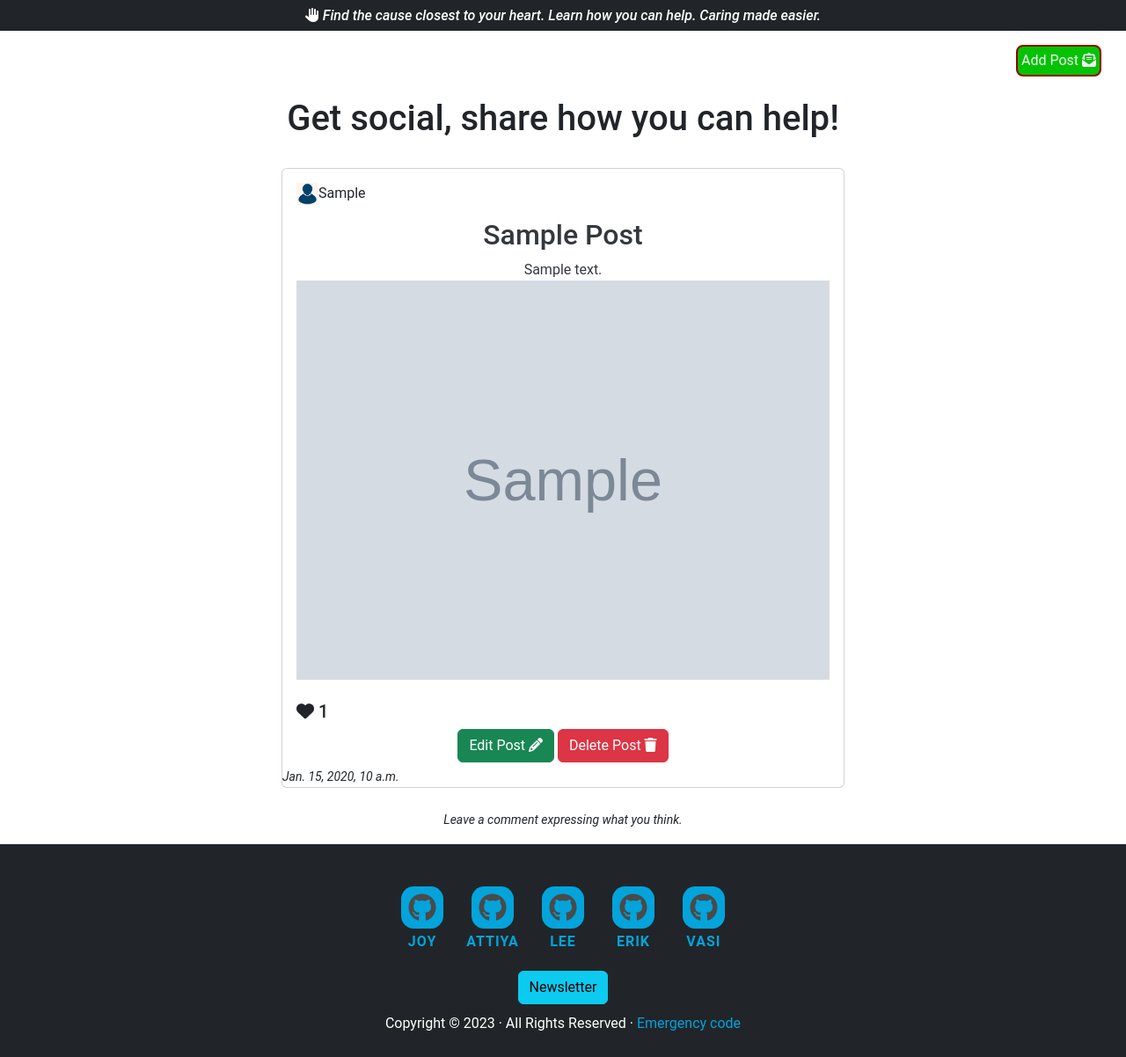
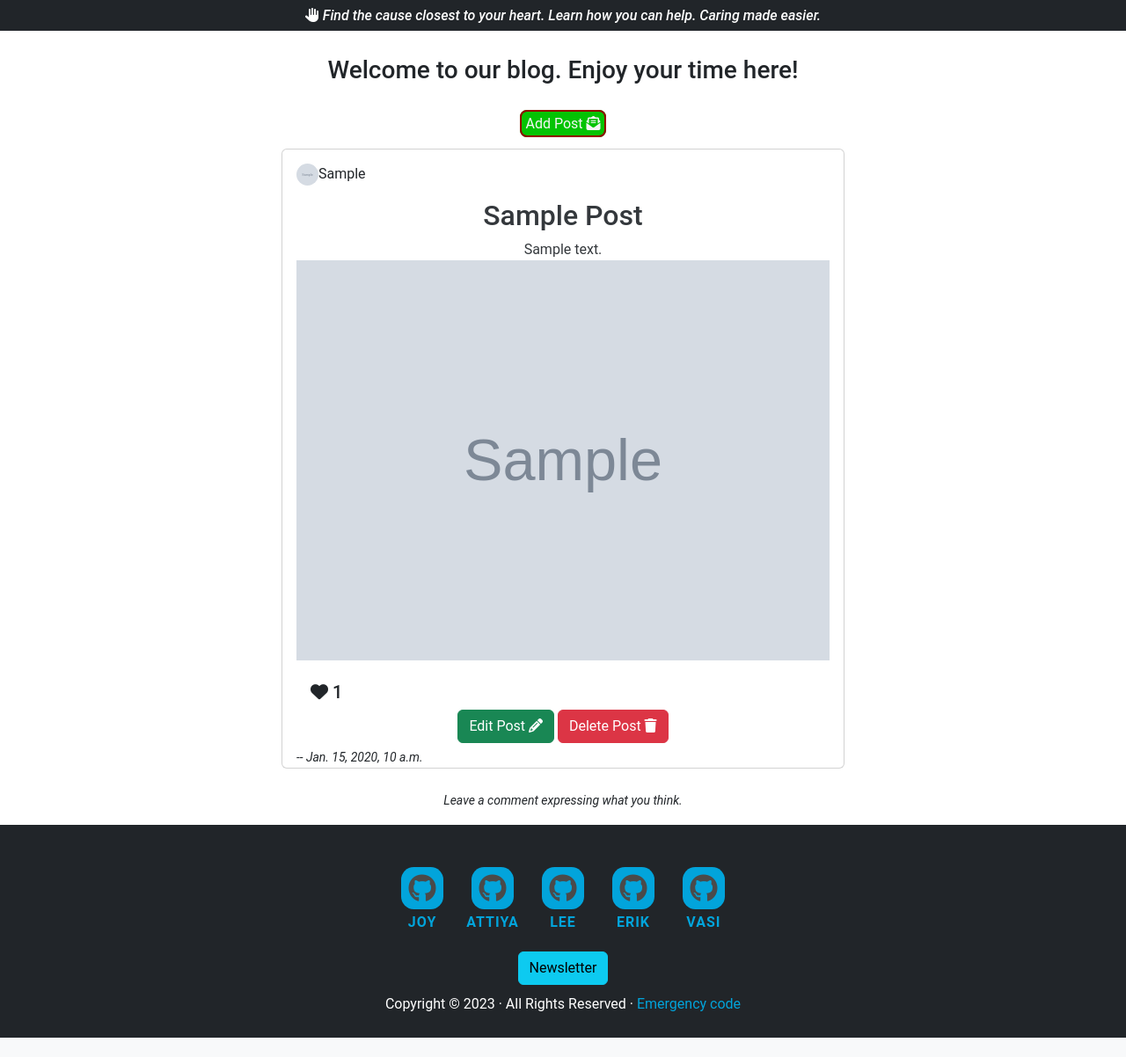
Before and after one commit to Lee-moran/emergency-code, a Django app: page /blog/ in a window 1280 px wide. Shown: the part 77-1279 px from the top of the page at 88% size. After the commit the page ends 1257 px from the top, so only its background shows below. Run offline with Django 3.2, Linux system fonts and the light colour scheme; a user stored in the database is signed in; tables that the repository leaves empty hold one stand-in row (values such as "Sample post"); grey boxes marked "Sample" are stand-in pictures; parts of the project's set-up code (start-up, migrations or seed data) failed here and were passed over; some libraries are stand-ins or nearby versions.

Commit message:
add user profile pic for blog

```diff
--- a/NGOBlog/templates/NGOBlog/blog.html
+++ b/NGOBlog/templates/NGOBlog/blog.html
@@ -9,9 +9,12 @@
     <div class="row">
 
         <!-- Blog Entries Column -->
-        <div class="col-12 mt-3 left" style="background-color: white;">
-            <div class="d-flex justify-content-end me-3">
-                <a class="text-center" href="{% url 'add_post' %}" style="
+        <div class="col-12 mt-1 left">
+            <br>
+            <h3 class="text-center">Welcome to our blog. Enjoy your time here!</h3>
+            <br />
+            <div class="text-center mb-3">
+                <a class="text-center m-3" href="{% url 'add_post' %}" style="
                     background-color: #04c304;
                     padding: 4px;
                     color: whitesmoke;
@@ -19,9 +22,7 @@
                     border-radius: 8px;
                     ">Add Post <i class="fa-solid fa-envelope-open-text"></i></a>
             </div>
-            <br>
-            <h1 class="text-center">Get social, share how you can help!</h1>
-            <br />
+
             <div class="row">
                 {% for post in post_list %}
                 <div class="col-md-12" style="
@@ -34,9 +35,9 @@
                     ">
                             <div class="image-container">
                                 <!--We will implement a holder for post without an image-->
-                                {% if blog.user.profile.profile_pic %}
+                                {% if user.profile.profile_pic %}
                                 <div class="image-flash">
-                                    <img src="{{ blog.user.profile.profile_pic.url }}" width=25 height=25
+                                    <img src="{{ user.profile.profile_pic.url }}" width=25 height=25
                                         class="rounded-circle" alt="User profile picture" style="
                                         float: left;
                                     ">
@@ -73,7 +74,7 @@
                                         Post <i class="fa-solid fa-trash"></i></a></small>
                             </div>
                             <div class="text-right">
-                                <small> <em>{{ post.created_on}}</em></small>
+                                <small> <em>-- {{ post.created_on}}</em></small>
                             </div>
                         </div>
                     </div>
@@ -83,19 +84,17 @@
     </div>
 </div>
   {% if forloop.counter|divisibleby:12 %}
-</div>
 <div class="row">
     {% endif %}
     {% endfor %}
 </div>
-<p class="text-center"><small><em>Leave a comment expressing what you think.</em></small></p>
+<p class="text-center"><small><em>Leave a comment expressing what
+            you think.</em></small></p>
 </div>
-</div>
+
 <!--If there are more than 6 posts on a page, django will create another-->
 {% if is_paginated %}
-<nav aria-label="Page navigation" style="
-        background-color: white;
-    ">
+<nav aria-label="Page navigation">
     <ul class="pagination justify-content-center">
         {% if page_obj.has_previous %}
         <li><a href="?page={{ page_obj.previous_page_number }}" class="page-link"
```
Also changed, not shown: media/images/featured_image/pray-to-turkey-syria_IKRuF4h.webp (added), media/images/featured_image/pray-to-turkey-syria_KuvosD2.webp (added), media/images/featured_image/pray-to-turkey-syria_Lmzg80P.webp (added), media/images/featured_image/pray-to-turkey-syria_QESXXZR.webp (added), media/images/featured_image/pray-to-turkey-syria_dyPSsOg.webp (added), media/images/featured_image/pray-to-turkey-syria_gMwRLWL.webp (added), media/images/featured_image/pray-to-turkey-syria_hxvpe7M.webp (added), media/images/profile_pic/Logo_small.png (added). Lines whose indentation alone changed are shown as unchanged.
